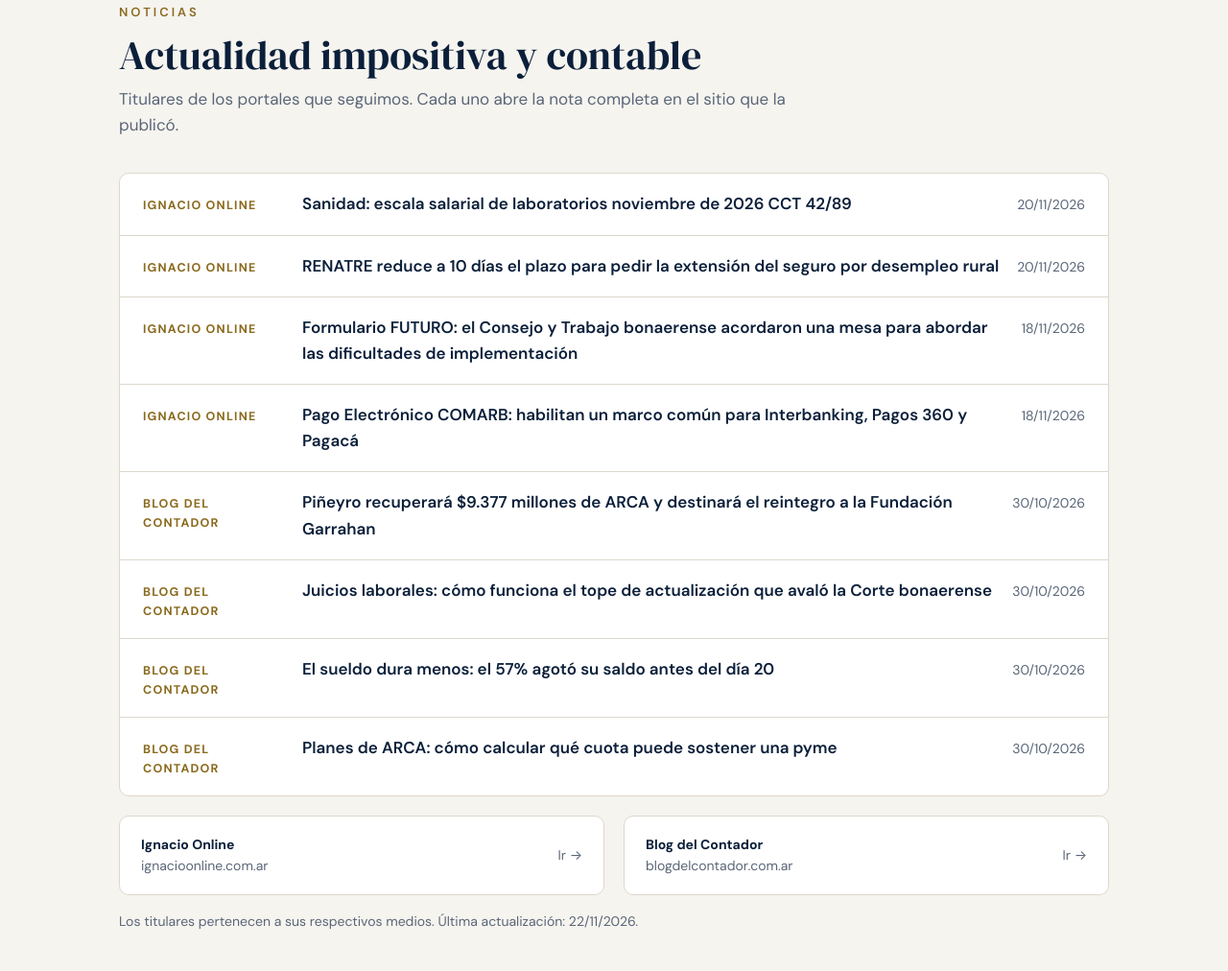
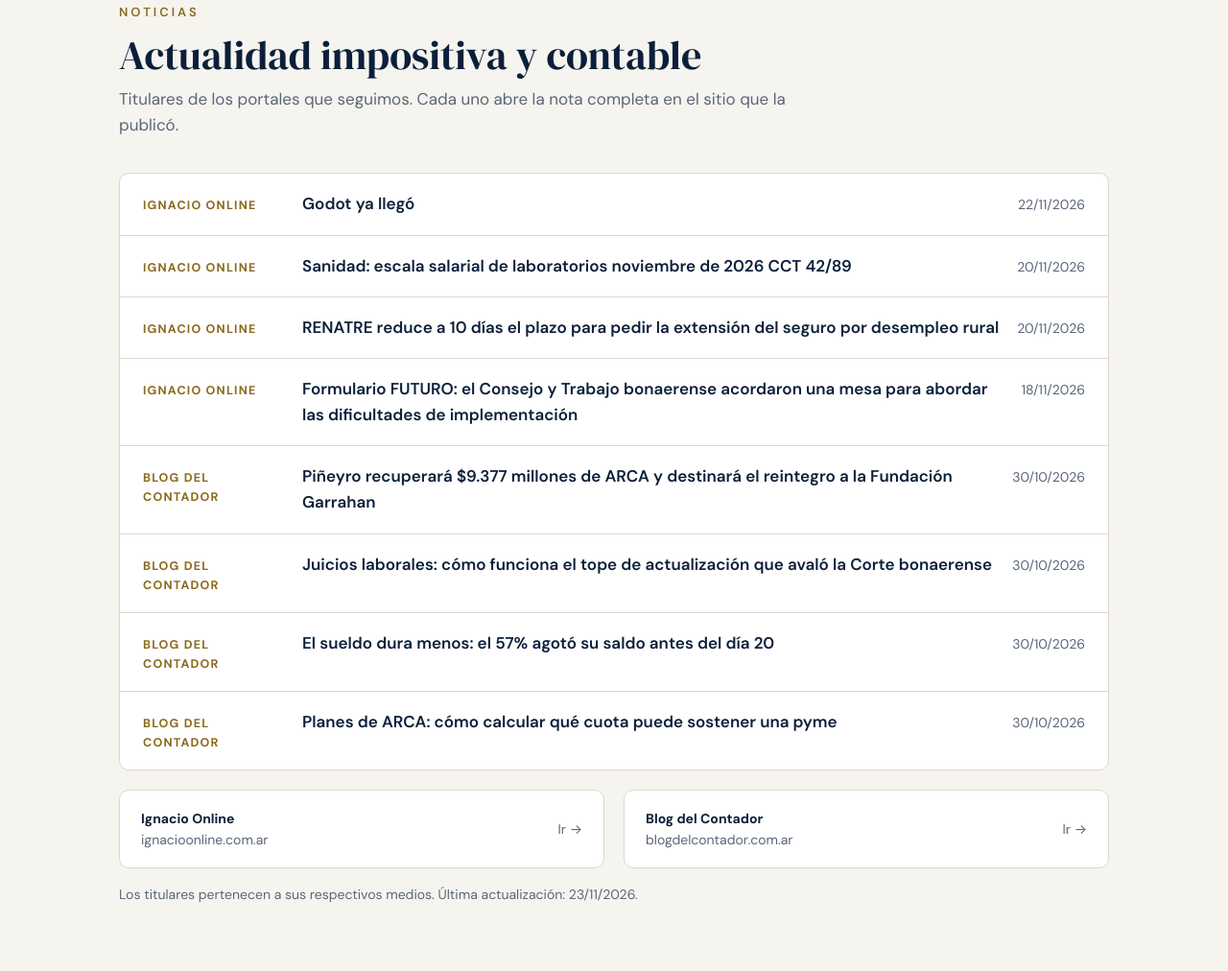
Before and after one commit to smestudiocontable/smestudiocontable.github.io, a plain HTML site: page index.html in a window 1280 px wide. Shown: the part 3320-4332 px from the top of the page at 96% size. Drawn offline with Linux system fonts and the light colour scheme.

Commit message:
Actualiza noticias 23/11/2026

```diff
--- a/index.html
+++ b/index.html
@@ -281,10 +281,10 @@ footer .wrap{display:flex;justify-content:space-between;gap:12px;flex-wrap:wrap}
       </div>
       <!-- NOTICIAS:INICIO (la actualización diaria reemplaza este bloque; máximo 12 titulares, el más nuevo arriba) -->
       <div class="news">
+        <a href="https://www.ignacioonline.com.ar/godot-ya-llego/"><span class="src">Ignacio Online</span><span class="ttl">Godot ya llegó</span><span class="dt">22/11/2026</span></a>
         <a href="https://www.ignacioonline.com.ar/sanidad-escala-salarial-de-laboratorios-noviembre-de-2026-cct-42-89/"><span class="src">Ignacio Online</span><span class="ttl">Sanidad: escala salarial de laboratorios noviembre de 2026 CCT 42/89</span><span class="dt">20/11/2026</span></a>
         <a href="https://www.ignacioonline.com.ar/renatre-reduce-a-10-dias-el-plazo-para-pedir-la-extension-del-seguro-por-desempleo-rural/"><span class="src">Ignacio Online</span><span class="ttl">RENATRE reduce a 10 días el plazo para pedir la extensión del seguro por desempleo rural</span><span class="dt">20/11/2026</span></a>
         <a href="https://www.ignacioonline.com.ar/formulario-futuro-mesa-de-trabajo-por-su-implementacion/"><span class="src">Ignacio Online</span><span class="ttl">Formulario FUTURO: el Consejo y Trabajo bonaerense acordaron una mesa para abordar las dificultades de implementación</span><span class="dt">18/11/2026</span></a>
-        <a href="https://www.ignacioonline.com.ar/pago-electronico-comarb-habilitan-un-marco-comun-para-interbanking-pagos-360-y-pagaca/"><span class="src">Ignacio Online</span><span class="ttl">Pago Electrónico COMARB: habilitan un marco común para Interbanking, Pagos 360 y Pagacá</span><span class="dt">18/11/2026</span></a>
         <a href="https://blogdelcontador.com.ar/news-46540-pineyro-arca-reintegro-donacion-garrahan"><span class="src">Blog del Contador</span><span class="ttl">Piñeyro recuperará $9.377 millones de ARCA y destinará el reintegro a la Fundación Garrahan</span><span class="dt">30/10/2026</span></a>
         <a href="https://blogdelcontador.com.ar/news-46539-juicios-laborales-actualizacion-tope-corte-bonaerense"><span class="src">Blog del Contador</span><span class="ttl">Juicios laborales: cómo funciona el tope de actualización que avaló la Corte bonaerense</span><span class="dt">30/10/2026</span></a>
         <a href="https://blogdelcontador.com.ar/news-46538-sueldos-cuentas-bancarias-ingresos-consumo"><span class="src">Blog del Contador</span><span class="ttl">El sueldo dura menos: el 57% agotó su saldo antes del día 20</span><span class="dt">30/10/2026</span></a>
@@ -295,7 +295,7 @@ footer .wrap{display:flex;justify-content:space-between;gap:12px;flex-wrap:wrap}
         <a class="card" href="https://www.ignacioonline.com.ar"><span><b>Ignacio Online</b><br><span>ignacioonline.com.ar</span></span><span>Ir →</span></a>
         <a class="card" href="https://blogdelcontador.com.ar"><span><b>Blog del Contador</b><br><span>blogdelcontador.com.ar</span></span><span>Ir →</span></a>
       </div>
-      <p class="fine">Los titulares pertenecen a sus respectivos medios. Última actualización: 22/11/2026.</p>
+      <p class="fine">Los titulares pertenecen a sus respectivos medios. Última actualización: 23/11/2026.</p>
     </div>
   </section>
 
```
